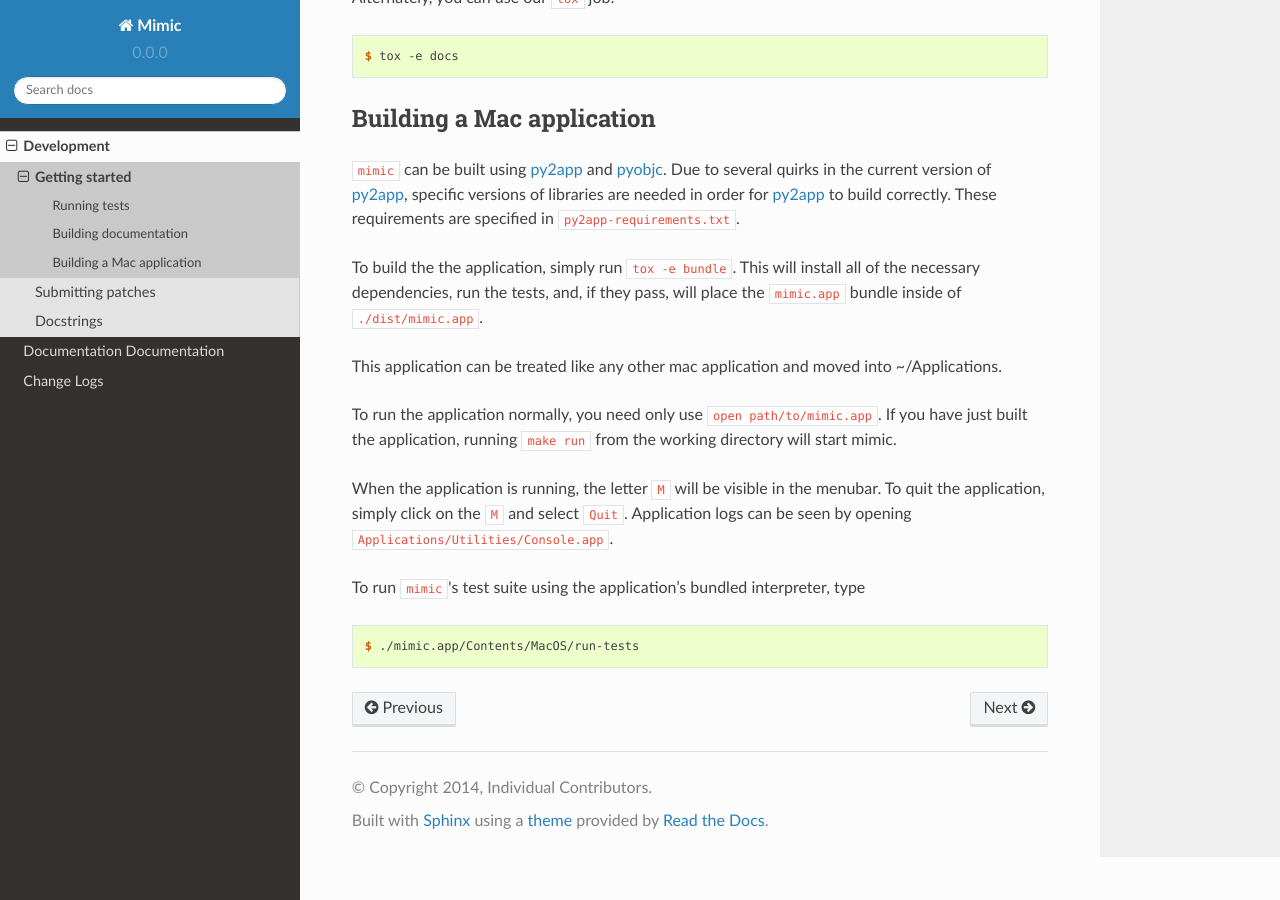
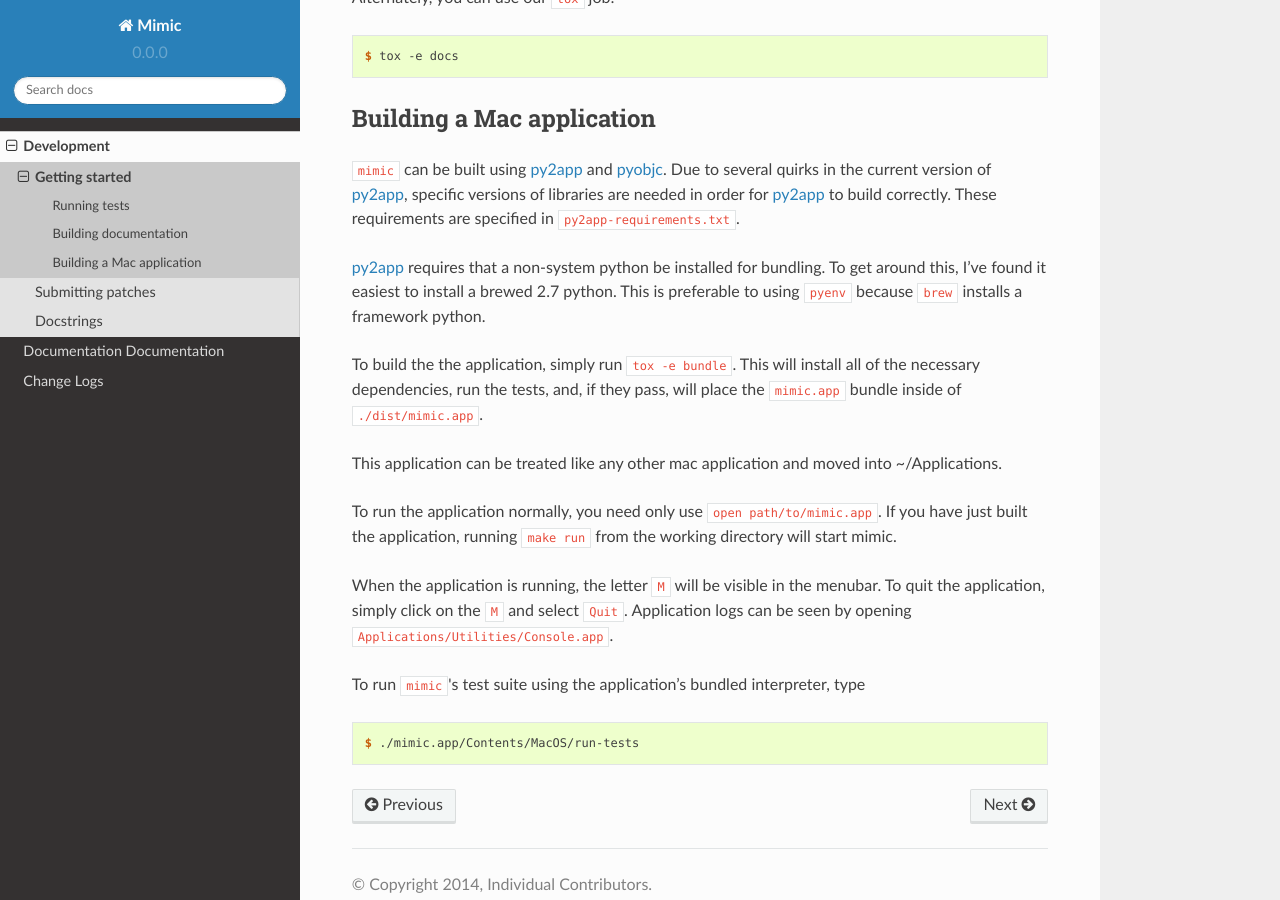
Before and after one commit to rackerlabs/mimic, a Sphinx documentation site: the page built from docs/development/getting-started.rst, in a window 1280 px wide and 900 px high, scrolled down 1599 px. Built offline with Sphinx 7.4.7 and the Read the Docs theme 2.0.0, drawn with Linux system fonts in a browser that asks for light colours.

Commit message:
Revert "No need to install brew python"
This reverts commit ce903bcffdccf4c9c819fd391c783dcc90e90f37.

```diff
--- a/docs/development/getting-started.rst
+++ b/docs/development/getting-started.rst
@@ -92,6 +92,11 @@ Due to several quirks in the current version of `py2app`_, specific versions of
 libraries are needed in order for `py2app`_ to build correctly.
 These requirements are specified in ``py2app-requirements.txt``.
 
+`py2app`_ requires that a non-system python be installed for bundling.
+To get around this, I've found it easiest to install a brewed 2.7 python.
+This is preferable to using ``pyenv`` because ``brew`` installs a framework
+python.
+
 To build the the application, simply run ``tox -e bundle``. This will
 install all of the necessary dependencies, run the tests, and, if they pass,
 will place the ``mimic.app`` bundle inside of ``./dist/mimic.app``.
```
Also changed, not shown: 2 other files.
